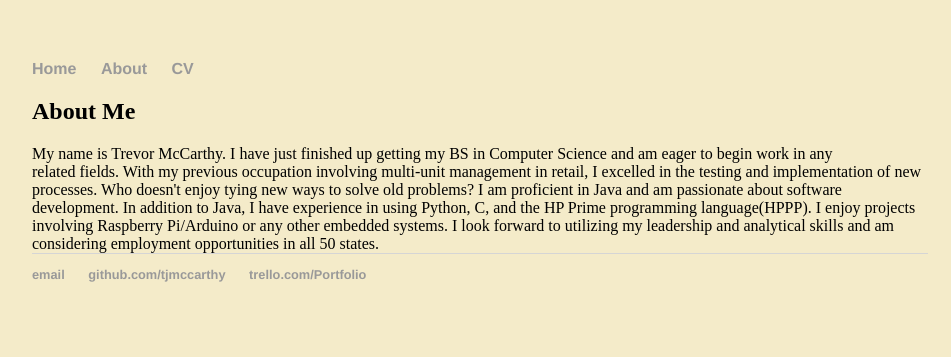
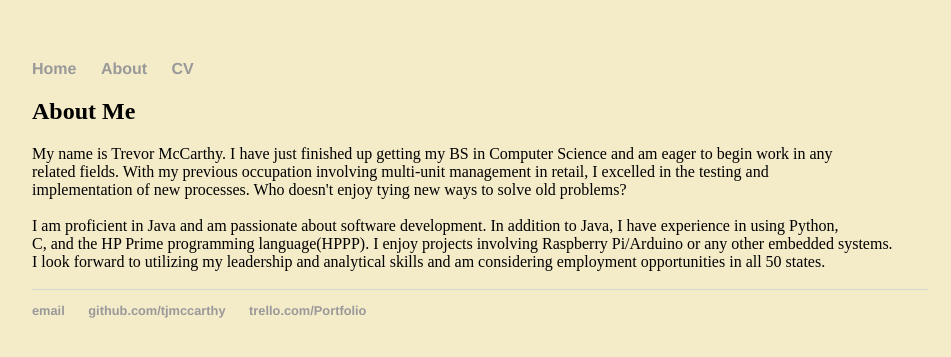
Before and after one commit to tjmccarthy/tjmccarthy.github.io, a Jekyll site: the page built from about/index.html, in a window 1280 px wide. Shown: the top 357 px of the page, without its empty margins (160-1111 px from the left). Built offline with Jekyll 4.4.1, drawn with Linux system fonts in a browser that asks for light colours.

```diff
--- a/about/index.html
+++ b/about/index.html
@@ -5,9 +5,10 @@ title: About Me
 <h2>{{ page.title }}</h2>
 
 My name is Trevor McCarthy. I have just finished up getting my BS in Computer Science and am eager to begin work in any<br>
-related fields. With my previous occupation involving multi-unit management in retail, I excelled in the testing and
-implementation of new processes. Who doesn't enjoy tying new ways to solve old problems?
-
-I am proficient in Java and am passionate about software development. In addition to Java, I have experience in using Python,
-C, and the HP Prime programming language(HPPP). I enjoy projects involving Raspberry Pi/Arduino or any other embedded systems.
-I look forward to utilizing my leadership and analytical skills and am considering employment opportunities in all 50 states.
+related fields. With my previous occupation involving multi-unit management in retail, I excelled in the testing and<br>
+implementation of new processes. Who doesn't enjoy tying new ways to solve old problems?<br>
+<br>
+I am proficient in Java and am passionate about software development. In addition to Java, I have experience in using Python,<br>
+C, and the HP Prime programming language(HPPP). I enjoy projects involving Raspberry Pi/Arduino or any other embedded systems.<br>
+I look forward to utilizing my leadership and analytical skills and am considering employment opportunities in all 50 states.<br>
+<br>
```
